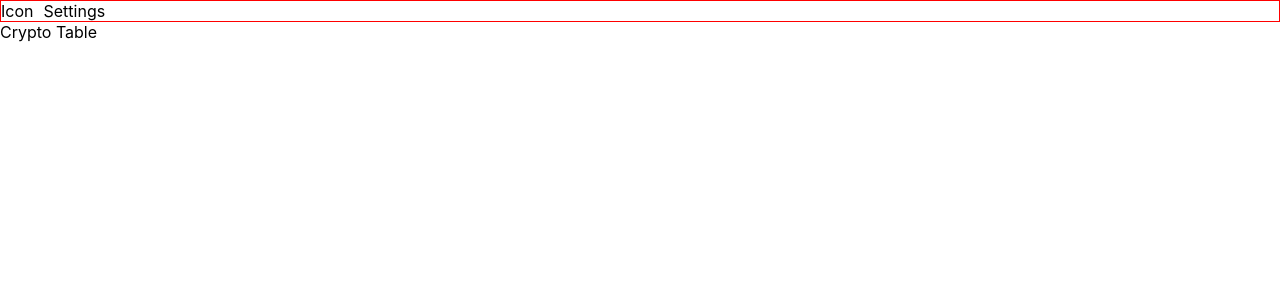
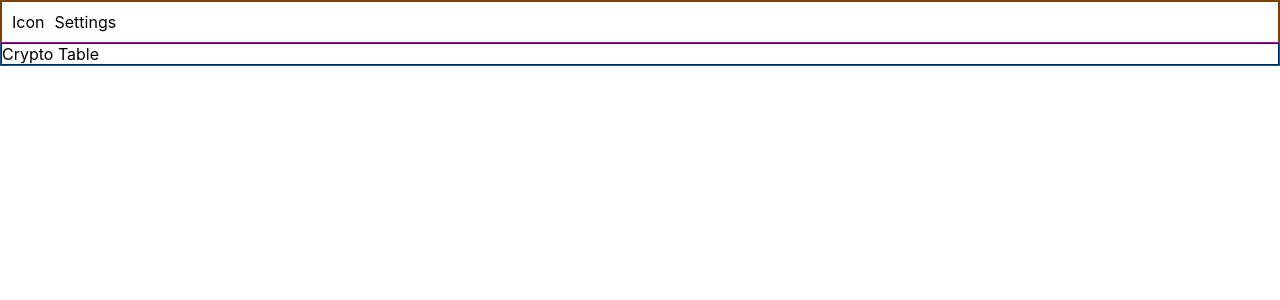
Before and after one commit to pohti/crypto-app, a React (Create React App) app: page / in a window 1280 px wide. Shown: the top 300 px of the page. Built offline with nearby package versions, Linux system fonts and the light colour scheme.

Commit message:
adjusting css

```diff
--- a/src/App.jsx
+++ b/src/App.jsx
@@ -4,8 +4,8 @@ import CryptoTable from './components/crypto_table/CryptoTable';
 function App() {
   return (
     <div style={styles.main}>
-      <HeaderBar />
-      <div className="body-div">
+      <HeaderBar/>
+      <div style={styles.body}>
         <CryptoTable />
       </div>
     </div>
@@ -15,7 +15,13 @@ function App() {
 const styles = {
   main: {
     display: 'flex',
+    flexWrap: 'wrap',
     flexDirection: 'column',
+    height: '100%',
+    border: '1px solid green',
+  },
+  body: {
+    height: '100%',
   }
 }
 
--- a/src/components/crypto_table/CryptoTable.jsx
+++ b/src/components/crypto_table/CryptoTable.jsx
@@ -9,7 +9,10 @@ const CryptoTable = () => {
 }
 
 const styles = {
-    table_div: {}
+    table_div: {
+        height: '100%',
+        border: '1px solid blue',
+    }
 }
 
 export default CryptoTable;
--- a/src/components/header/HeaderBar.jsx
+++ b/src/components/header/HeaderBar.jsx
@@ -12,14 +12,16 @@ const HeaderBar = () => {
 const styles = {
     header_bar: {
         display: 'flex',
+        flexWrap: 'wrap',
         gap: '10px',
         border: '1px solid red',
+        padding: '5px 10px',
+        paddingTop: '10px',
+        height: '25px',
     },
     logo: {
-
     },
     settings: {
-
     }
   }
 
```
